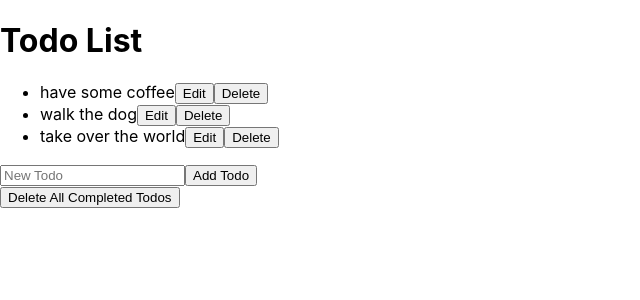
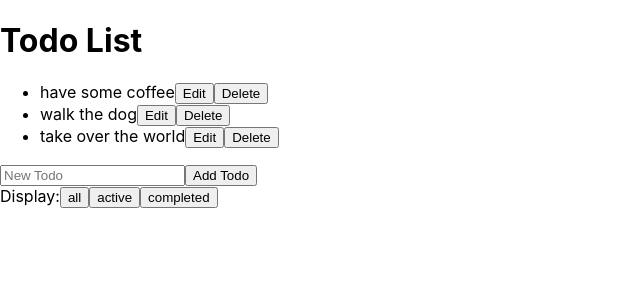
Before and after one commit to katmake/todo, a React (Create React App) app: page / in a window 1280 px wide. Shown: the top 300 px of the page, without its empty margins (0-640 px from the left). Built offline with nearby package versions, Linux system fonts and the light colour scheme.

Commit message:
display all, active, completed

```diff
--- a/src/components/TodoList.js
+++ b/src/components/TodoList.js
@@ -12,7 +12,8 @@ export default class TodoList extends Component {
         { task: "have some coffee", id: uuid(), completed: false },
         { task: "walk the dog", id: uuid(), completed: false },
         { task: "take over the world", id: uuid(), completed: false }
-      ]
+      ],
+      displayTodos: "all"
     };
   }
 
@@ -58,14 +59,45 @@ export default class TodoList extends Component {
     this.setState({
       todos: this.state.todos.filter(todo => !todo.completed)
     });
-  }
+  };
+
+  changeDisplayTodos = str => {
+    this.setState({
+      displayTodos: str
+    });
+  };
 
   render() {
+    let todos;
+    let allTodos = this.state.todos;
+    let activeTodos = this.state.todos.filter(todo => !todo.completed);
+    let completedTodos = this.state.todos.filter(todo => todo.completed);
+
+    switch (this.state.displayTodos) {
+      case "all":
+        todos = allTodos;
+        break;
+      case "active":
+        todos = activeTodos;
+        break;
+      case "completed":
+        todos = completedTodos;
+        break;
+      default:
+        todos = allTodos;
+    }
+
+    const deleteAllCompletedBtn = (
+      <button onClick={this.deleteAllCompletedTodos}>
+        Delete All Completed Todos
+      </button>
+    );
+
     return (
       <div>
         <h1>Todo List</h1>
         <ul>
-          {this.state.todos.map(todo => {
+          {todos.map(todo => {
             return (
               <Todo
                 key={todo.id}
@@ -80,7 +112,19 @@ export default class TodoList extends Component {
           })}
         </ul>
         <TodoInput createTodo={this.createTodo} />
-        <button onClick={this.deleteAllCompletedTodos}>Delete All Completed Todos</button>
+        <div>
+          <span>Display:</span>
+          <button onClick={() => this.changeDisplayTodos("all")}>all</button>
+          <button onClick={() => this.changeDisplayTodos("active")}>
+            active
+          </button>
+          <button onClick={() => this.changeDisplayTodos("completed")}>
+            completed
+          </button>
+        </div>
+        {this.state.todos.some(todo => todo.completed)
+          ? deleteAllCompletedBtn
+          : null}
       </div>
     );
   }
```
